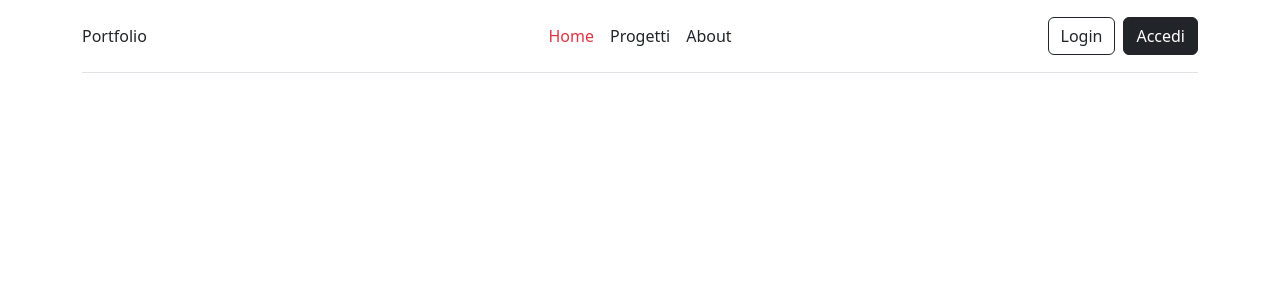
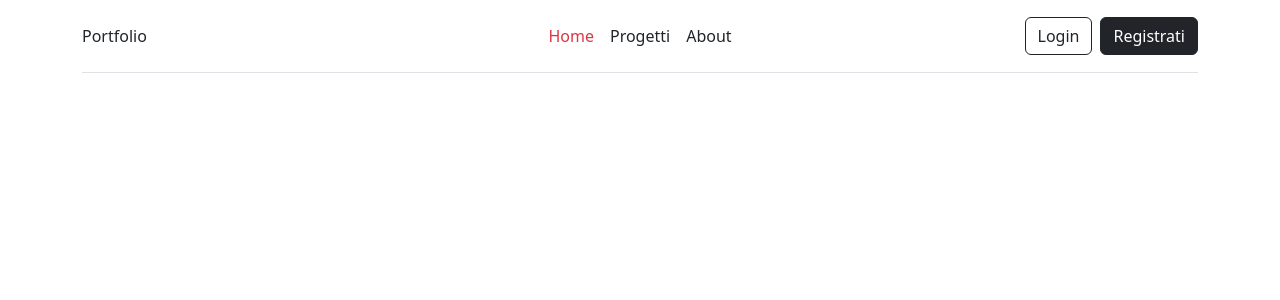
Before and after one commit to RiccardoNestola/vite-boolfolio, a Vue app: page / in a window 1280 px wide. Shown: the top 300 px of the page. Built offline with nearby package versions, Linux system fonts and the light colour scheme.

Commit message:
add links header

```diff
--- a/src/components/AppHeader.vue
+++ b/src/components/AppHeader.vue
@@ -41,8 +41,8 @@ export default {
           </ul>
 
           <div class="col-md-3 text-end">
-            <button type="button" class="btn btn-outline-dark me-2">Login</button>
-            <button type="button" class="btn btn-dark">Accedi</button>
+            <a type="button" class="btn btn-outline-dark me-2" href="http://127.0.0.1:8000/login">Login</a>
+            <a type="button" class="btn btn-dark" href="http://127.0.0.1:8000/register">Registrati</a>
           </div>
         </header>
       </div>
```
